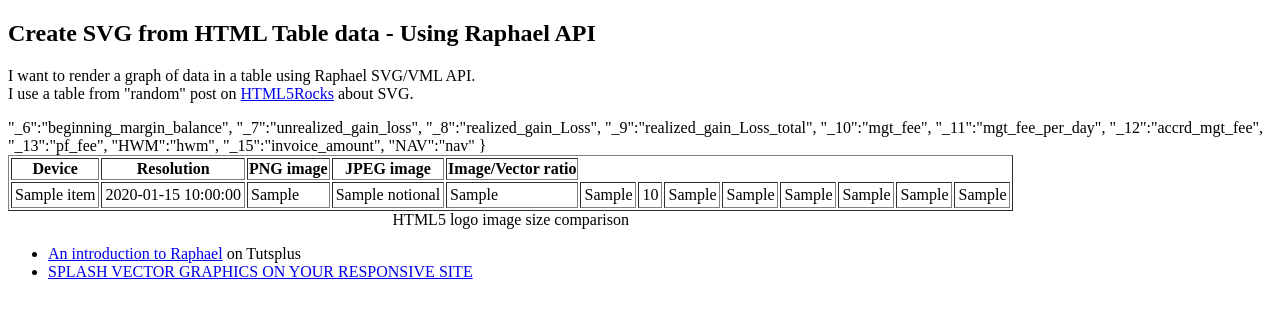
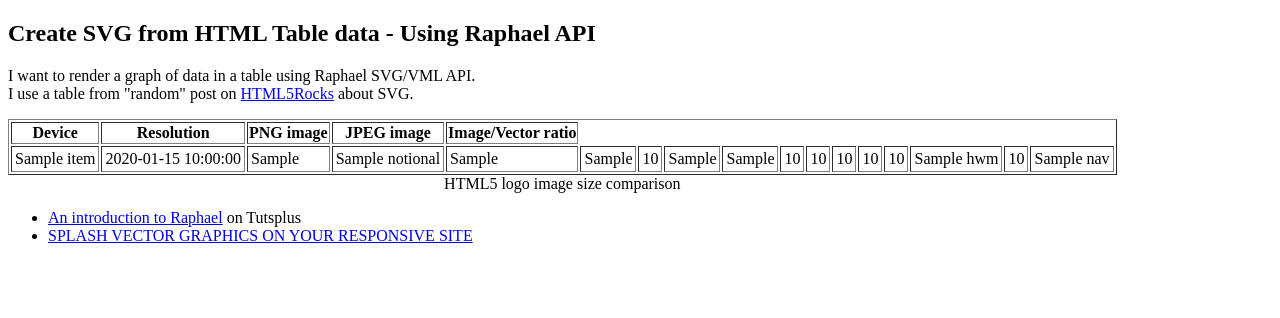
Before and after one commit to krunal-systemonex/upwork_flask, a Flask app: template templates/leibanize.html in a window 1280 px wide. Shown: the top 318 px of the page. Run offline with Flask 2, Linux system fonts and the light colour scheme; the template is opened without the code that fills it: most values are stand-ins (such as "Sample title", 1, 10 or a date in 2020); parts of the project's set-up code (start-up, migrations or seed data) failed here and were passed over.

Commit message:
fields added in html

```diff
--- a/templates/leibanize.html
+++ b/templates/leibanize.html
@@ -98,23 +98,15 @@ var paper = new Raphael(document.getElementById('canvas_container'), 600, 525);
                         <td>{{item.net_notional_plus_minus_unrealized_gain_loss}}</td>
                         <td>{{item.beginning_margin_balance}}</td>
                         <td>{{item.unrealized_gain_loss}}</td>
-                        <td>{{item.unrealized_gain_loss}}</td>
-                        <td>{{item.unrealized_gain_loss}}</td>
-                        <td>{{item.unrealized_gain_loss}}</td>
-                        <td>{{item.unrealized_gain_loss}}</td>
-                        <td>{{item.unrealized_gain_loss}}</td>
-                        "_6":"beginning_margin_balance",
-                        "_7":"unrealized_gain_loss",
-                        "_8":"realized_gain_Loss",
-                        "_9":"realized_gain_Loss_total",
-                        "_10":"mgt_fee",
-                        "_11":"mgt_fee_per_day",
-                        "_12":"accrd_mgt_fee",
-                        "_13":"pf_fee",
-                        "HWM":"hwm",
-                        "_15":"invoice_amount",
-                        "NAV":"nav"
-                        }
+                        <td>{{item.realized_gain_loss}}</td>
+                        <td>{{item.realized_gain_loss_total}}</td>
+                        <td>{{item.mgt_fee}}</td>
+                        <td>{{item.mgt_fee_per_day}}</td>
+                        <td>{{item.accrd_mgt_fee}}</td>
+                        <td>{{item.pf_fee}}</td>
+                        <td>{{item.hwm}}</td>
+                        <td>{{item.invoice_amount}}</td>
+                        <td>{{item.nav}}</td>
                     </tr>
                     {% endfor %}
 
```
